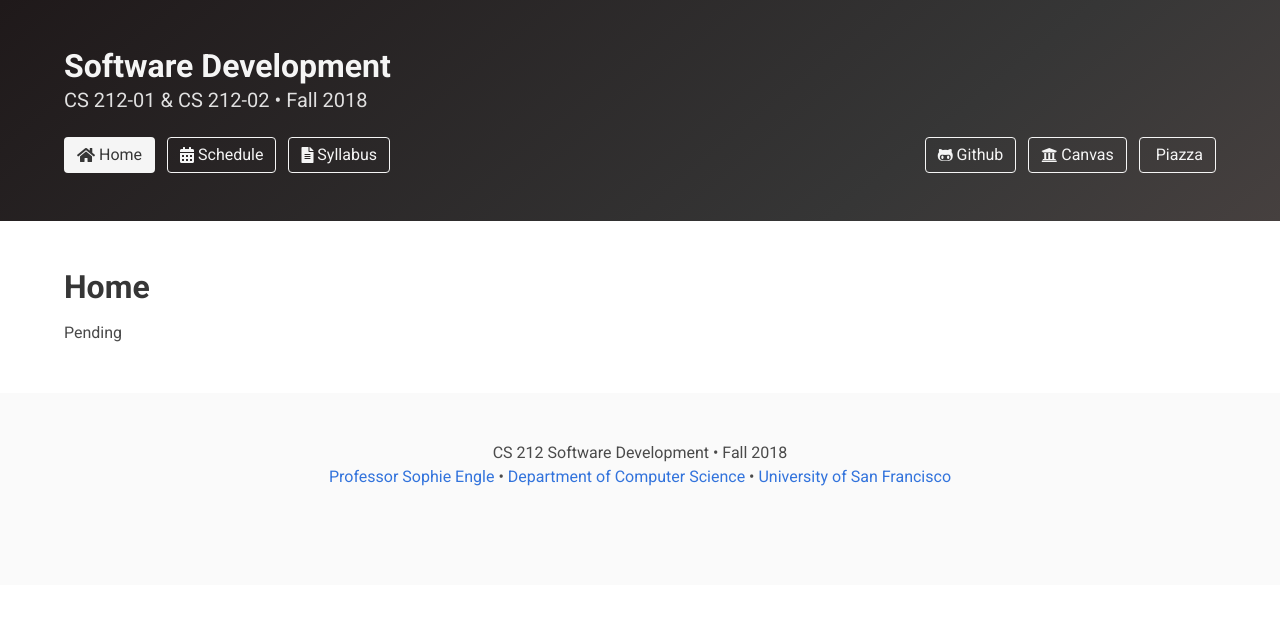
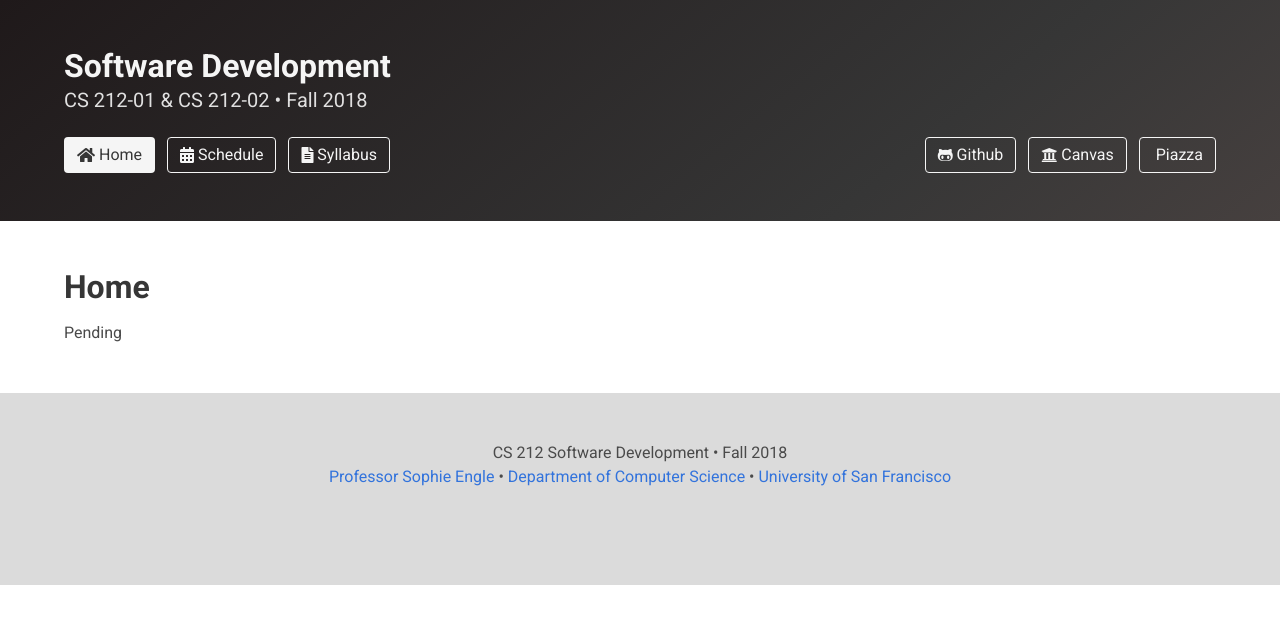
Before and after one commit to usf-cs212-fall2018/usf-cs212-fall2018.github.io, a Jekyll site: the page built from index.html, in a window 1280 px wide. Shown: the top 624 px of the page. Built offline with Jekyll 4.4.1, drawn with Linux system fonts in a browser that asks for light colours; nearby versions of some CDN libraries.

Commit message:
Updating style.

```diff
--- a/_includes/footer.html
+++ b/_includes/footer.html
@@ -1,4 +1,4 @@
-<footer class="footer">
+<footer class="footer has-background-grey-lighter">
   <div class="content has-text-centered">
     <p>
       {{ site.data.course.code }} {{ site.data.course.name }} &bull; {{ site.data.course.term }}<br/>
```
